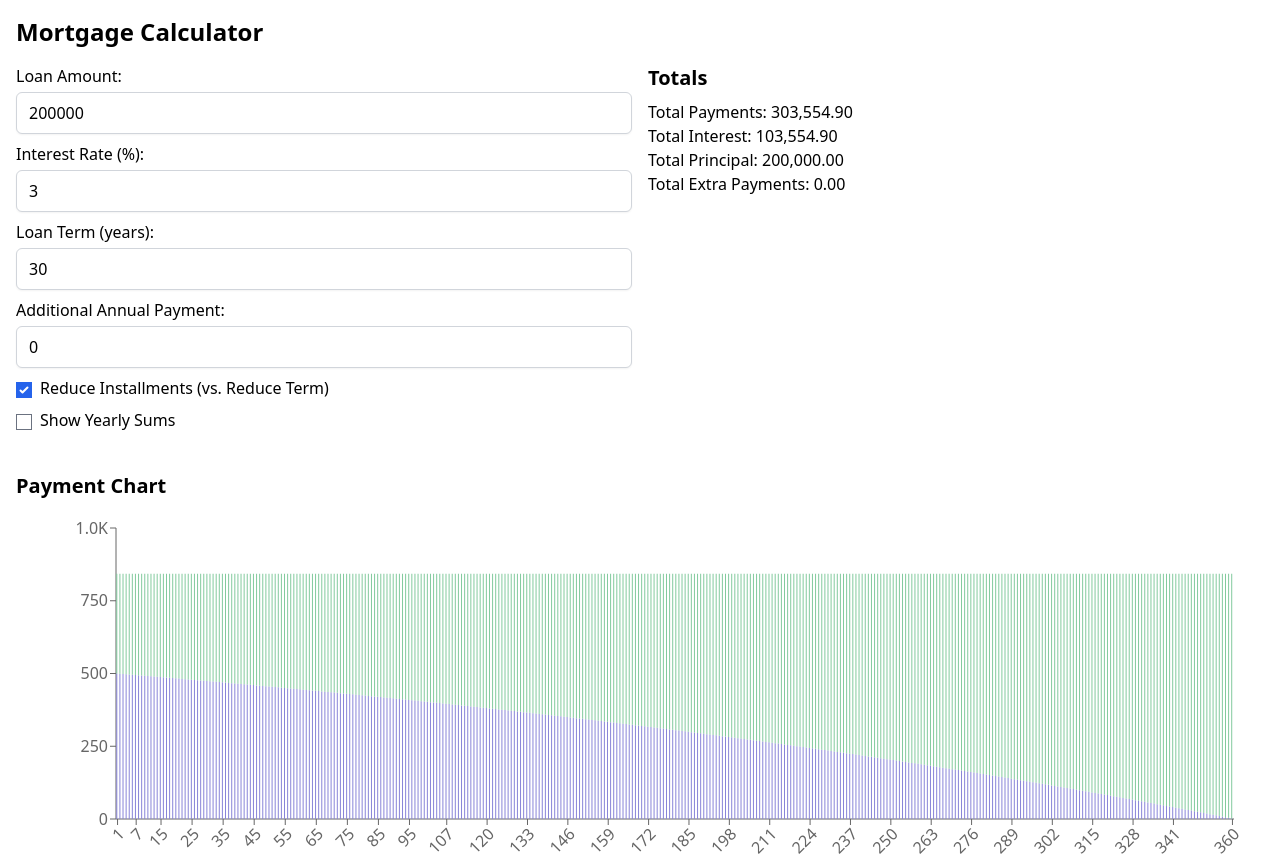
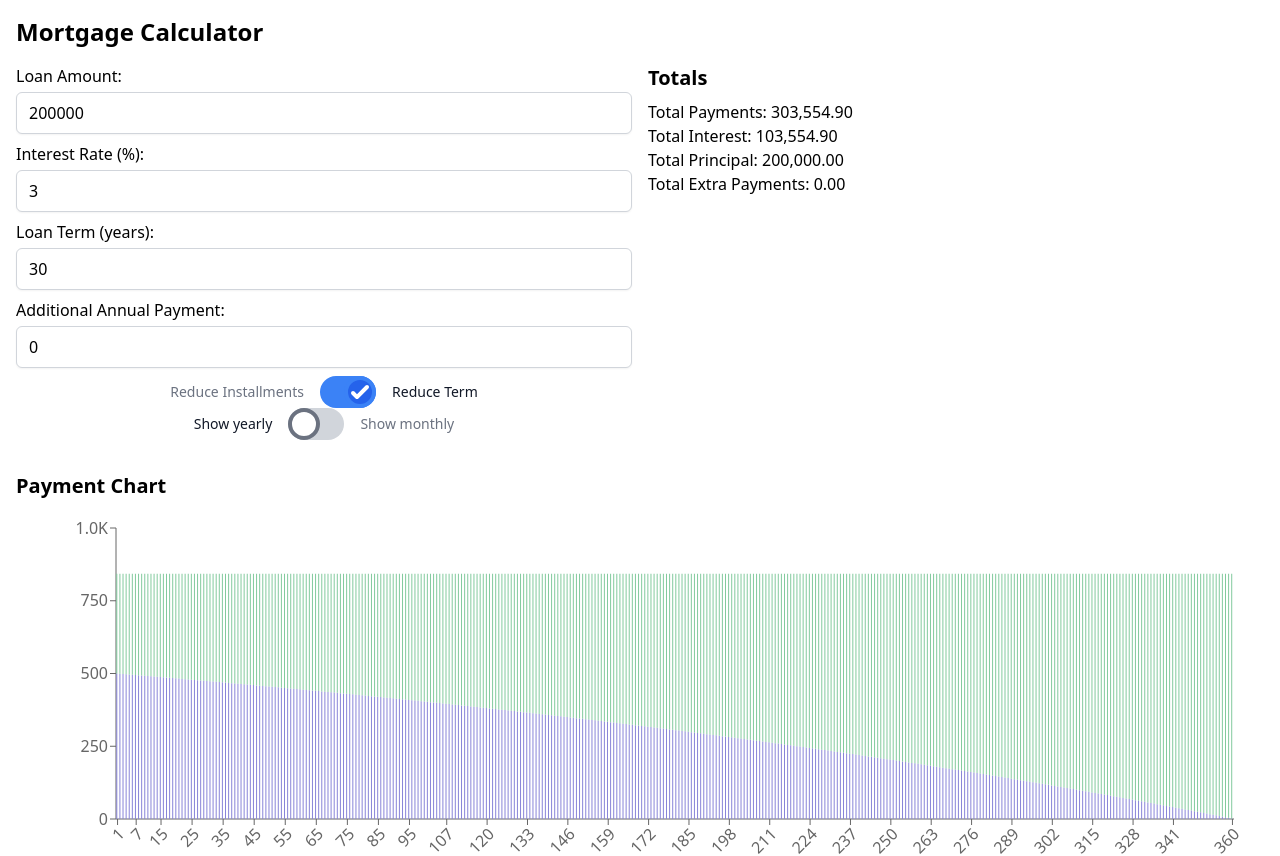
Before and after one commit to alainrk/finance, a React (Vite) app: page / in a window 1280 px wide. Shown: the top 856 px of the page. Built offline with nearby package versions, Linux system fonts and the light colour scheme.

Commit message:
Add better toggle

```diff
--- a/src/MortgageCalculator.tsx
+++ b/src/MortgageCalculator.tsx
@@ -8,6 +8,7 @@ import {
   Legend,
   ResponsiveContainer,
 } from "recharts";
+import ToggleSwitch from "./ToggleSwitch";
 
 interface PaymentData {
   month: number;
@@ -183,24 +184,18 @@ const MortgageCalculator: React.FC = () => {
               className="mt-1 block w-full rounded-md border-gray-300 shadow-sm focus:border-indigo-300 focus:ring focus:ring-indigo-200 focus:ring-opacity-50"
             />
           </label>
-          <label className="block mb-2">
-            <input
-              type="checkbox"
-              checked={reduceInstallments}
-              onChange={(e) => setReduceInstallments(e.target.checked)}
-              className="mr-2"
-            />
-            Reduce Installments (vs. Reduce Term)
-          </label>
-          <label className="block mb-2">
-            <input
-              type="checkbox"
-              checked={showYearlySums}
-              onChange={(e) => setShowYearlySums(e.target.checked)}
-              className="mr-2"
-            />
-            Show Yearly Sums
-          </label>
+          <ToggleSwitch
+            leftLabel="Reduce Installments"
+            rightLabel="Reduce Term"
+            checked={reduceInstallments}
+            onChange={setReduceInstallments}
+          />
+          <ToggleSwitch
+            leftLabel="Show yearly"
+            rightLabel="Show monthly"
+            checked={showYearlySums}
+            onChange={setShowYearlySums}
+          />
         </div>
         <div>
           <h2 className="text-xl font-semibold mb-2">Totals</h2>
--- /dev/null
+++ b/src/ToggleSwitch.tsx
@@ -0,0 +1,46 @@
+import React from "react";
+
+interface ToggleSwitchProps {
+  leftLabel: string;
+  rightLabel: string;
+  checked: boolean;
+  onChange: (checked: boolean) => void;
+}
+
+const ToggleSwitch: React.FC<ToggleSwitchProps> = ({
+  leftLabel,
+  rightLabel,
+  checked,
+  onChange,
+}) => {
+  return (
+    <div className="flex items-center justify-center space-x-4">
+      <span
+        className={`text-sm ${checked ? "text-gray-500" : "text-gray-900 font-medium"}`}
+      >
+        {leftLabel}
+      </span>
+      <div className="relative inline-block w-14 h-8 select-none transition duration-200 ease-in">
+        <input
+          type="checkbox"
+          name="toggle"
+          id="toggle"
+          className="toggle-checkbox absolute w-8 h-8 rounded-full bg-white border-4 appearance-none cursor-pointer transition duration-200 ease-in"
+          checked={checked}
+          onChange={(e) => onChange(e.target.checked)}
+        />
+        <label
+          htmlFor="toggle"
+          className="toggle-label block overflow-hidden h-8 rounded-full bg-gray-300 cursor-pointer transition duration-200 ease-in"
+        ></label>
+      </div>
+      <span
+        className={`text-sm ${checked ? "text-gray-900 font-medium" : "text-gray-500"}`}
+      >
+        {rightLabel}
+      </span>
+    </div>
+  );
+};
+
+export default ToggleSwitch;
--- a/src/index.css
+++ b/src/index.css
@@ -1,3 +1,23 @@
 @import "tailwindcss/base";
 @import "tailwindcss/components";
 @import "tailwindcss/utilities";
+
+/* Custom styles for the toggle switch */
+.toggle-checkbox:checked {
+  right: 0;
+  border-color: #3b82f6;
+}
+.toggle-checkbox:checked + .toggle-label {
+  background-color: #3b82f6;
+}
+.toggle-checkbox {
+  left: 0;
+  transition: all 0.3s;
+}
+.toggle-checkbox:checked {
+  right: 0;
+  left: auto;
+}
+.toggle-label {
+  transition: background-color 0.3s;
+}
```
